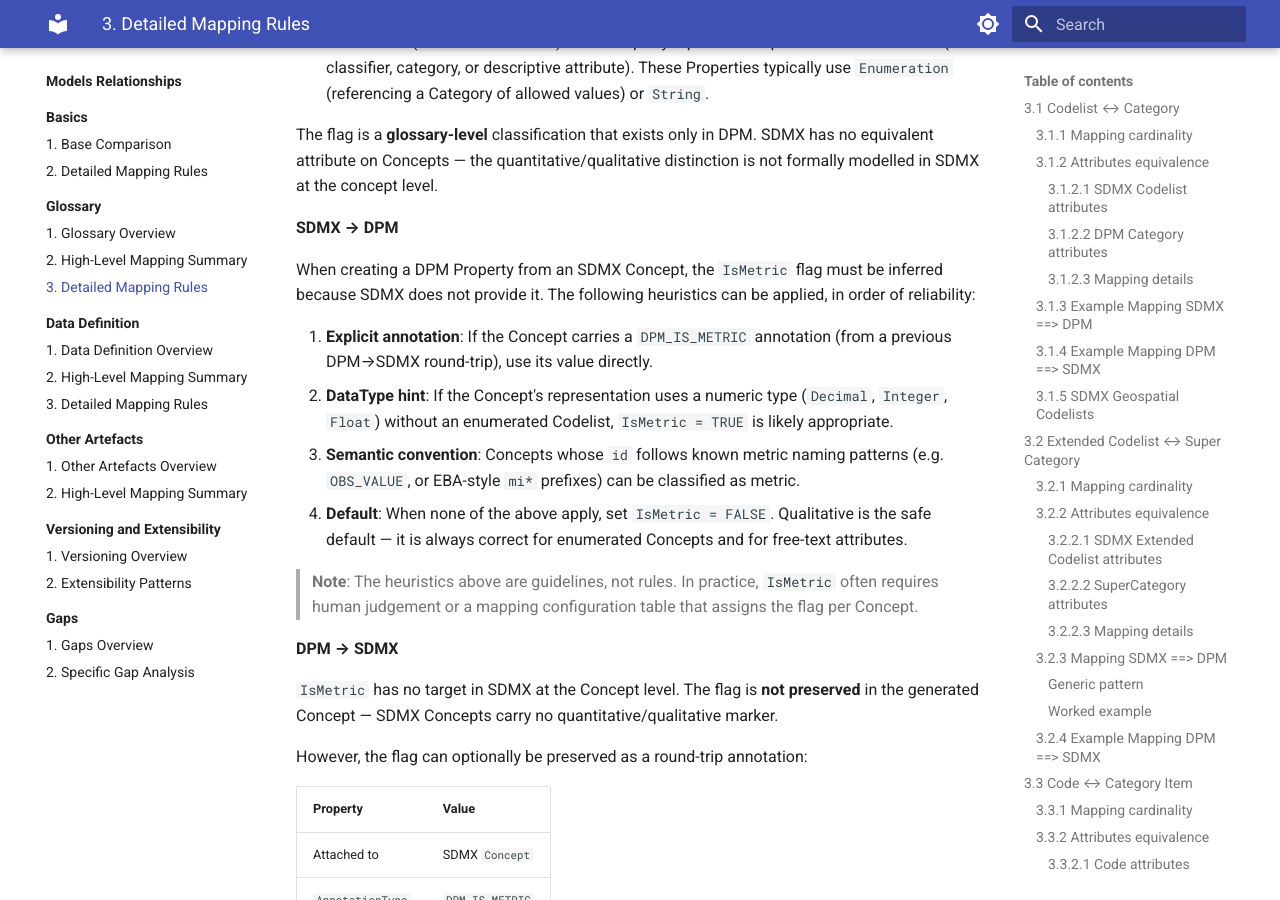
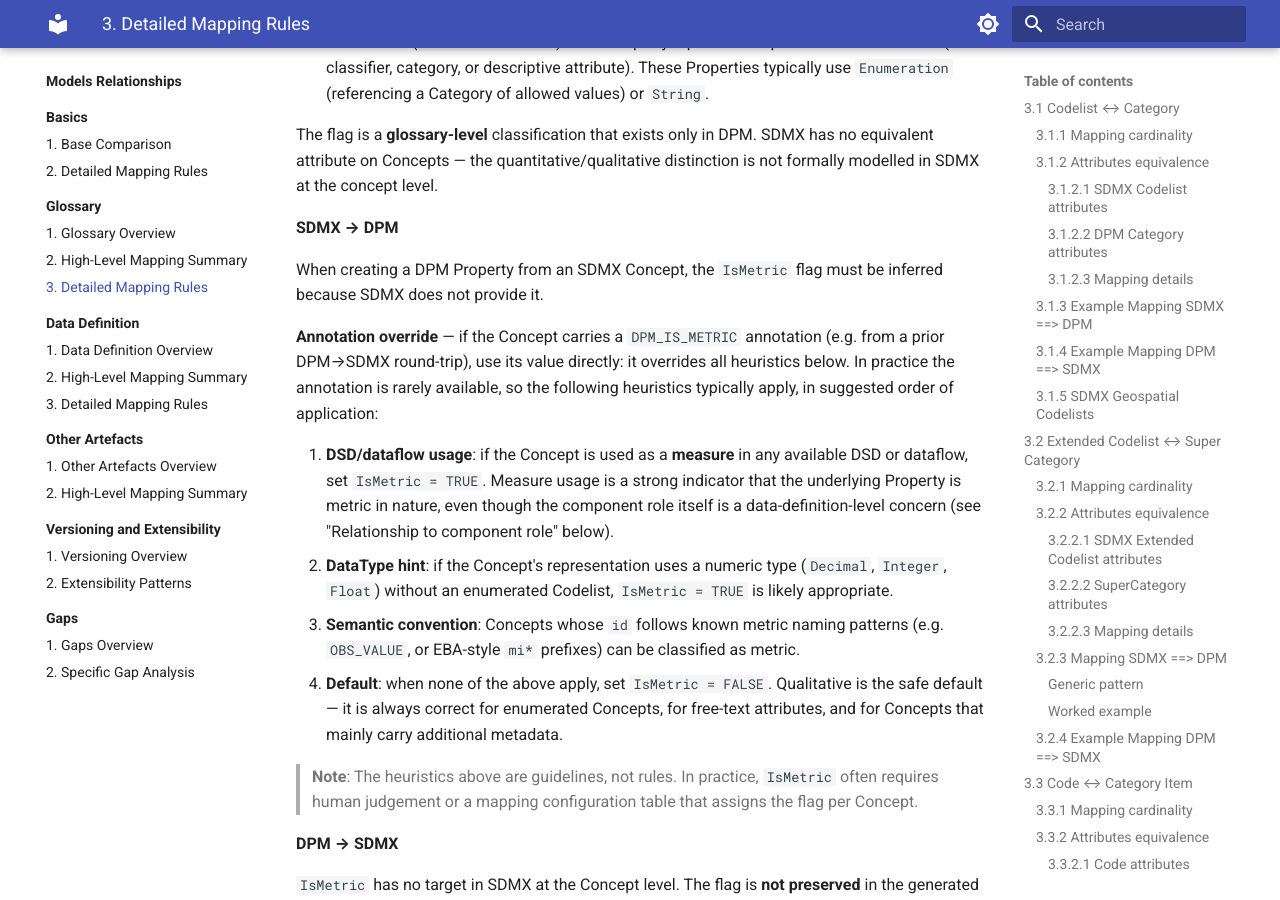
Before and after one commit to sdmx-twg/wp-sdmx-dpm, an MkDocs documentation site: the page built from docs/models-relationships/01_glossary/03_detailed_mapping_rules.md, in a window 1280 px wide and 900 px high, scrolled down 31377 px. Built offline with MkDocs 1.6.1 and Material for MkDocs 9.7.7, drawn with Linux system fonts in a browser that asks for light colours.

Commit message:
docs: reorder IsMetric heuristics by practical applicability
Addresses #84 — round-trip annotations are rare in practice, so move
the DPM_IS_METRIC annotation out of the numbered heuristic list into a
short override paragraph above it. Add a new top-priority heuristic for
DSD/dataflow measure usage (the safer signal flagged in the issue) and
demote DataType and naming-convention to #2 and #3. Broaden the
default-FALSE wording to cover metadata-only Concepts as well.

```diff
--- a/docs/models-relationships/01_glossary/03_detailed_mapping_rules.md
+++ b/docs/models-relationships/01_glossary/03_detailed_mapping_rules.md
@@ -966,12 +966,14 @@ The flag is a **glossary-level** classification that exists only in DPM. SDMX ha
 
 **SDMX → DPM**
 
-When creating a DPM Property from an SDMX Concept, the `IsMetric` flag must be inferred because SDMX does not provide it. The following heuristics can be applied, in order of reliability:
+When creating a DPM Property from an SDMX Concept, the `IsMetric` flag must be inferred because SDMX does not provide it.
 
-1. **Explicit annotation**: If the Concept carries a `DPM_IS_METRIC` annotation (from a previous DPM→SDMX round-trip), use its value directly.
-2. **DataType hint**: If the Concept's representation uses a numeric type (`Decimal`, `Integer`, `Float`) without an enumerated Codelist, `IsMetric = TRUE` is likely appropriate.
+**Annotation override** — if the Concept carries a `DPM_IS_METRIC` annotation (e.g. from a prior DPM→SDMX round-trip), use its value directly: it overrides all heuristics below. In practice the annotation is rarely available, so the following heuristics typically apply, in suggested order of application:
+
+1. **DSD/dataflow usage**: if the Concept is used as a **measure** in any available DSD or dataflow, set `IsMetric = TRUE`. Measure usage is a strong indicator that the underlying Property is metric in nature, even though the component role itself is a data-definition-level concern (see "Relationship to component role" below).
+2. **DataType hint**: if the Concept's representation uses a numeric type (`Decimal`, `Integer`, `Float`) without an enumerated Codelist, `IsMetric = TRUE` is likely appropriate.
 3. **Semantic convention**: Concepts whose `id` follows known metric naming patterns (e.g. `OBS_VALUE`, or EBA-style `mi*` prefixes) can be classified as metric.
-4. **Default**: When none of the above apply, set `IsMetric = FALSE`. Qualitative is the safe default — it is always correct for enumerated Concepts and for free-text attributes.
+4. **Default**: when none of the above apply, set `IsMetric = FALSE`. Qualitative is the safe default — it is always correct for enumerated Concepts, for free-text attributes, and for Concepts that mainly carry additional metadata.
 
 > **Note**: The heuristics above are guidelines, not rules. In practice, `IsMetric` often requires human judgement or a mapping configuration table that assigns the flag per Concept.
 
```
